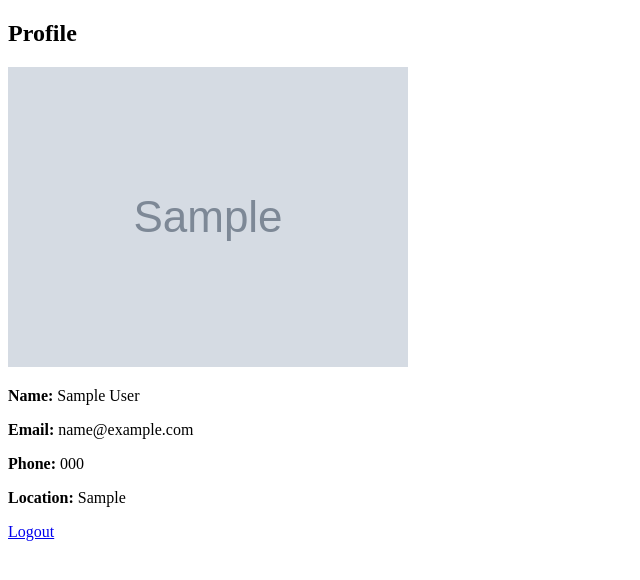
After one commit to wainoyama/Final, a PHP site: page /profile_page/profile.php in a window 1280 px wide. The commit adds this page. Shown: the top 580 px of the page, without its empty margins (0-640 px from the left). Run offline with PHP 8.4, Linux system fonts and the light colour scheme; the visitor is signed in with stand-in values (Sample User, id 1); tables that the repository leaves empty or names only in its code hold one stand-in row (values such as "Sample post"); grey boxes marked "Sample" are stand-in pictures.

Commit message:
added the profile page and modified some stuff

```diff
--- a/login.php
+++ b/login.php
@@ -18,7 +18,7 @@ if ($_SERVER['REQUEST_METHOD'] === 'POST') {
             $_SESSION['user_id'] = $user['id'];
             $_SESSION['name'] = $user['name'];
             $_SESSION['role'] = $user['role'];
-            header('Location: setting1.php');
+            header('Location: profile_page/profile.php');  // Redirect to profile page
             exit;
         } else {
             $message = 'Invalid password.';
--- /dev/null
+++ b/profile_page/profile.php
@@ -0,0 +1,49 @@
+<?php
+session_start();
+
+if (!isset($_SESSION['user_id'])) {
+    header("Location: ../login.php");
+    exit;
+}
+
+include('../db.php');
+
+$user_id = $_SESSION['user_id'];
+
+$sql = "SELECT * FROM users WHERE id = '$user_id'";
+$result = $conn->query($sql);
+
+if ($result->num_rows > 0) {
+    $user = $result->fetch_assoc();
+} else {
+    echo "User not found.";
+    exit;
+}
+
+?>
+
+<!DOCTYPE html>
+<head>
+    <title>Profile</title>
+</head>
+<body>
+
+    <div class="profile-container">
+        <h2>Profile</h2>
+
+        <?php if ($user['photo']): ?>
+            <img src="../<?php echo $user['photo']; ?>" alt="Profile Picture" class="profile-img">
+        <?php else: ?>
+            <img src="../uploads/default-profile.jpg" alt="Default Profile Picture" class="profile-img">
+        <?php endif; ?>
+
+        <p><strong>Name:</strong> <?php echo htmlspecialchars($user['name']); ?></p>
+        <p><strong>Email:</strong> <?php echo htmlspecialchars($user['email']); ?></p>
+        <p><strong>Phone:</strong> <?php echo htmlspecialchars($user['phone']); ?></p>
+        <p><strong>Location:</strong> <?php echo htmlspecialchars($user['location']); ?></p>
+
+        <a href="../logout.php">Logout</a>
+    </div>
+
+</body>
+</html>
--- a/register.php
+++ b/register.php
@@ -16,7 +16,6 @@ if ($_SERVER['REQUEST_METHOD'] == 'POST') {
         move_uploaded_file($_FILES['profilePicture']['tmp_name'], $profilePicture);
     }
 
-
     $sql = 'SELECT * FROM users WHERE email = ?';
     $stmt = $conn->prepare($sql);
     $stmt->bind_param('s', $email);
@@ -29,7 +28,7 @@ if ($_SERVER['REQUEST_METHOD'] == 'POST') {
         $hashedPassword = password_hash($password, PASSWORD_DEFAULT);
 
         $sql = 'INSERT INTO users (name, email, phone, password, location, photo)
-                VALUES ( ?, ?, ?, ?, ?, ?)';
+                VALUES (?, ?, ?, ?, ?, ?)';
         $stmt = $conn->prepare($sql);
         $stmt->bind_param(
             'ssssss',
@@ -39,7 +38,6 @@ if ($_SERVER['REQUEST_METHOD'] == 'POST') {
             $hashedPassword,
             $location,
             $profilePicture
-
         );
 
         if ($stmt->execute()) {
@@ -84,10 +82,8 @@ if ($_SERVER['REQUEST_METHOD'] == 'POST') {
         <label for="location">Location:</label>
         <input type="text" name="location" value="<?php echo $location; ?>" required><br><br>
 
-
         <label for="profilePicture">Profile Picture:</label>
         <input type="file" name="profilePicture" accept="image/*"><br><br>
-
 
         <button type="submit">Register</button>
     </form>
```
Also changed, not shown: logout.php (added, +8 -0 lines), uploads/profile.jpg (added), 1 other file.
